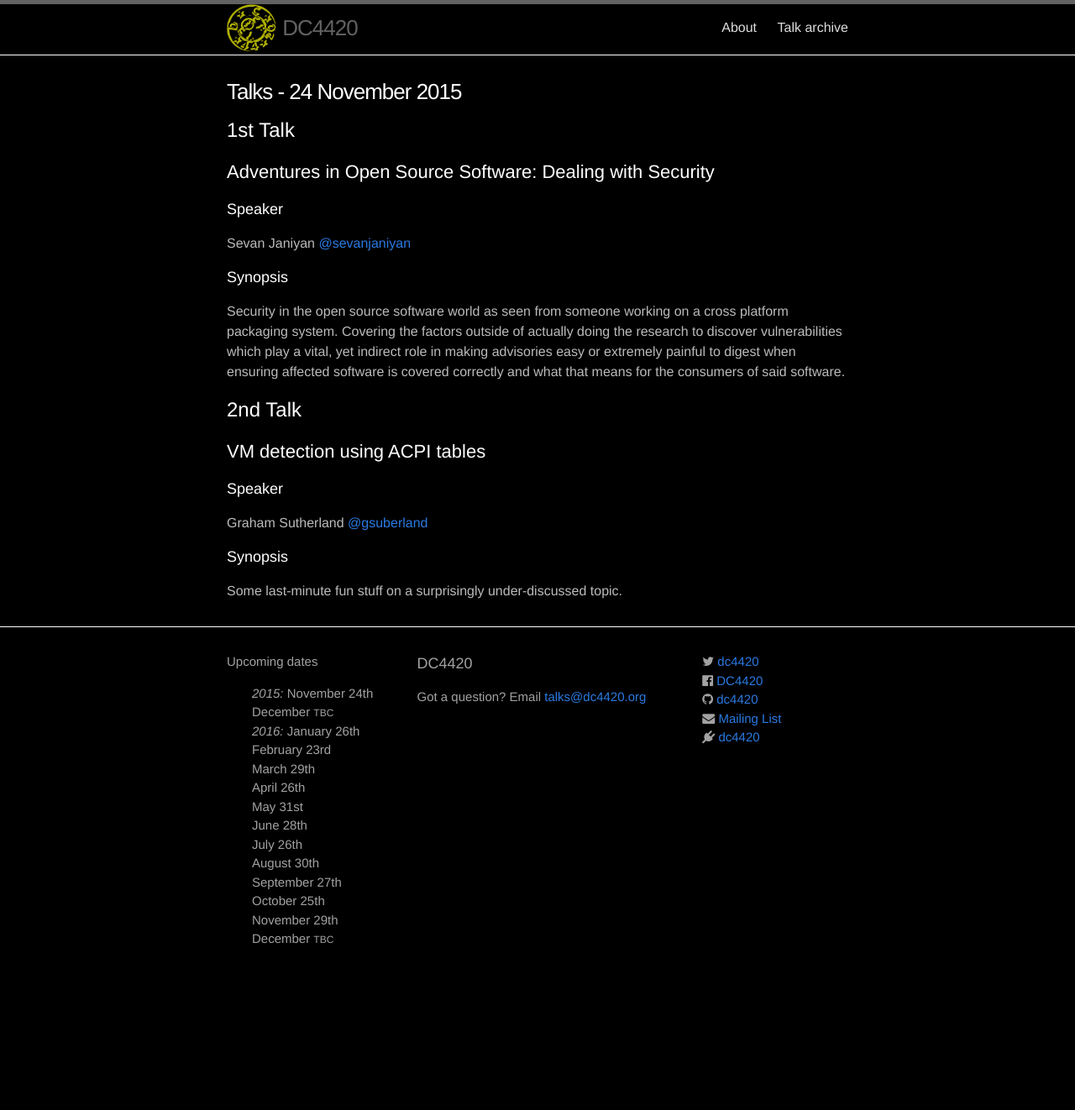
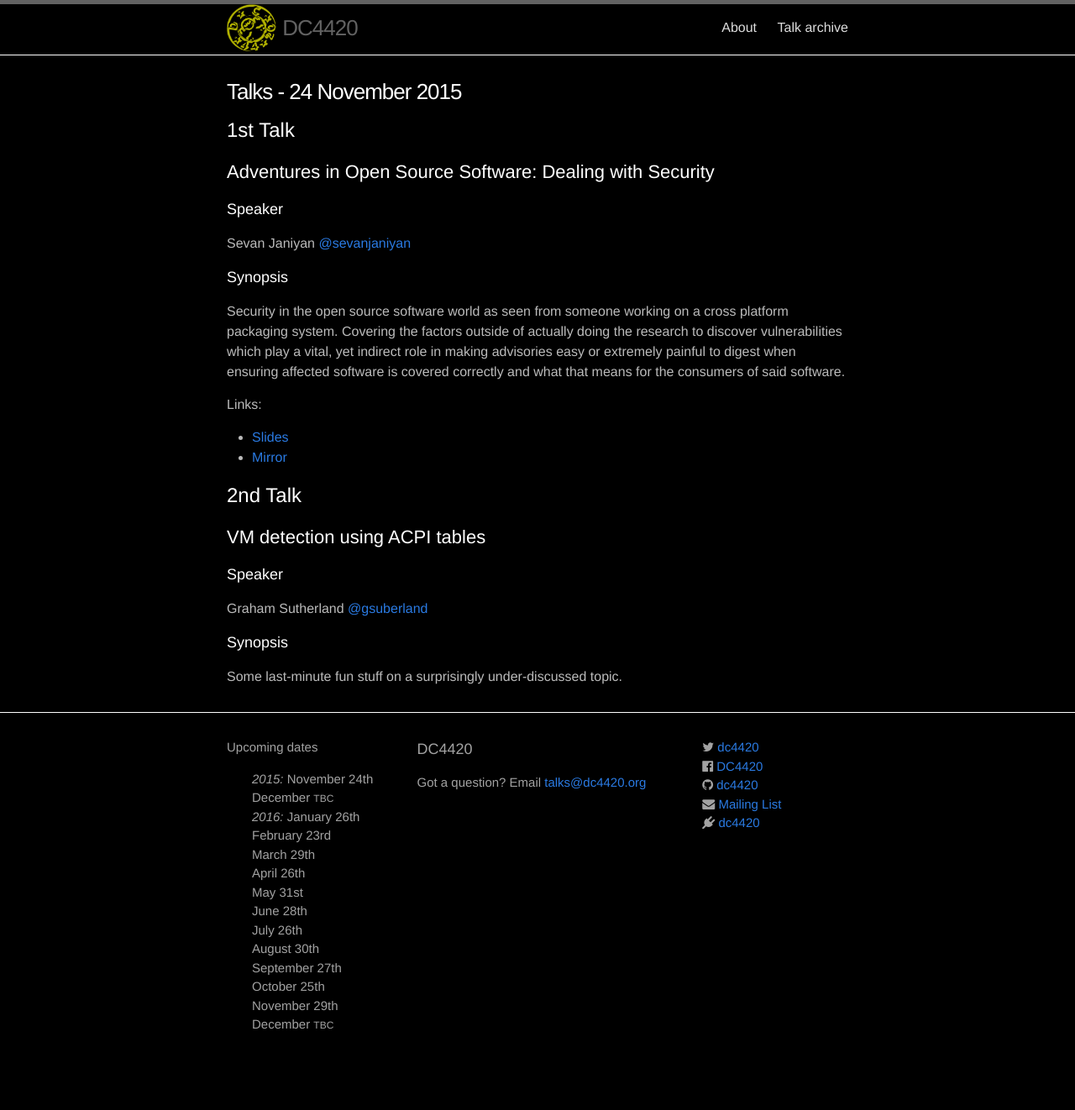
Before and after one commit to dc4420/website, a Jekyll site: the page built from _posts/2015-11-24-talks.markdown, in a window 1280 px wide. Shown: the whole page at 84% size. Built offline with Jekyll 4.4.1, drawn with Linux system fonts in a browser that asks for light colours; nearby versions of some CDN libraries; before the commit the page ends 1220 px from its top, so only the background shows below that.

Commit message:
Add Sevan's slides

```diff
--- a/_posts/2015-11-24-talks.markdown
+++ b/_posts/2015-11-24-talks.markdown
@@ -22,6 +22,12 @@ vital, yet indirect role in making advisories easy or extremely painful
 to digest when ensuring affected software is covered correctly and what
 that means for the consumers of said software.
 
+Links:
+
+- [Slides](https://www.geeklan.co.uk/files/pkgsrc/dc4420-2015.pdf)
+- [Mirror]({{ '/slides/2015-11-24/dc4420-2015.pdf'  | prepend: site.baseurl | prepend: site.url }})
+
+
 # 2nd Talk
 
 ## VM detection using ACPI tables
```
